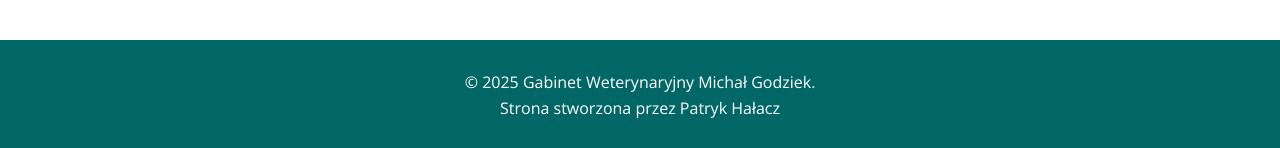
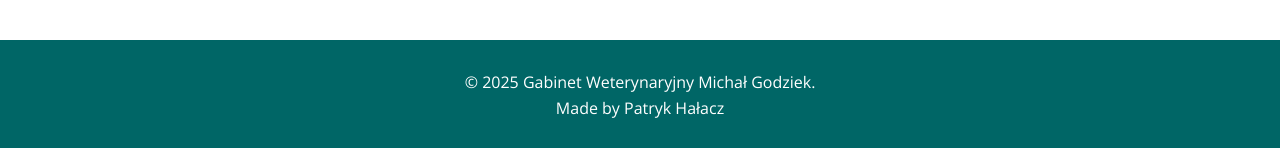
Before and after one commit to PatrykHalacz/Gabinet-Weterynaryjny-Michal-Godziek, a plain HTML site: page index.html in a window 1280 px wide. Shown: the part 3498-3646 px from the top of the page. Drawn offline with nearby package versions, Linux system fonts and the light colour scheme.

Commit message:
Update footer

```diff
--- a/index.html
+++ b/index.html
@@ -210,7 +210,7 @@
     </section>
 
     <footer>
-        <p>© 2025 Gabinet Weterynaryjny Michał Godziek. <br>Strona stworzona przez <a href="https://www.linkedin.com/in/patryk-halacz/">Patryk Hałacz</a></p>
+        <p>© 2025 Gabinet Weterynaryjny Michał Godziek. <br>Made by <a href="https://www.linkedin.com/in/patryk-halacz/">Patryk Hałacz</a></p>
     </footer>
 
     <script src="assets/script.js" defer></script>
```
